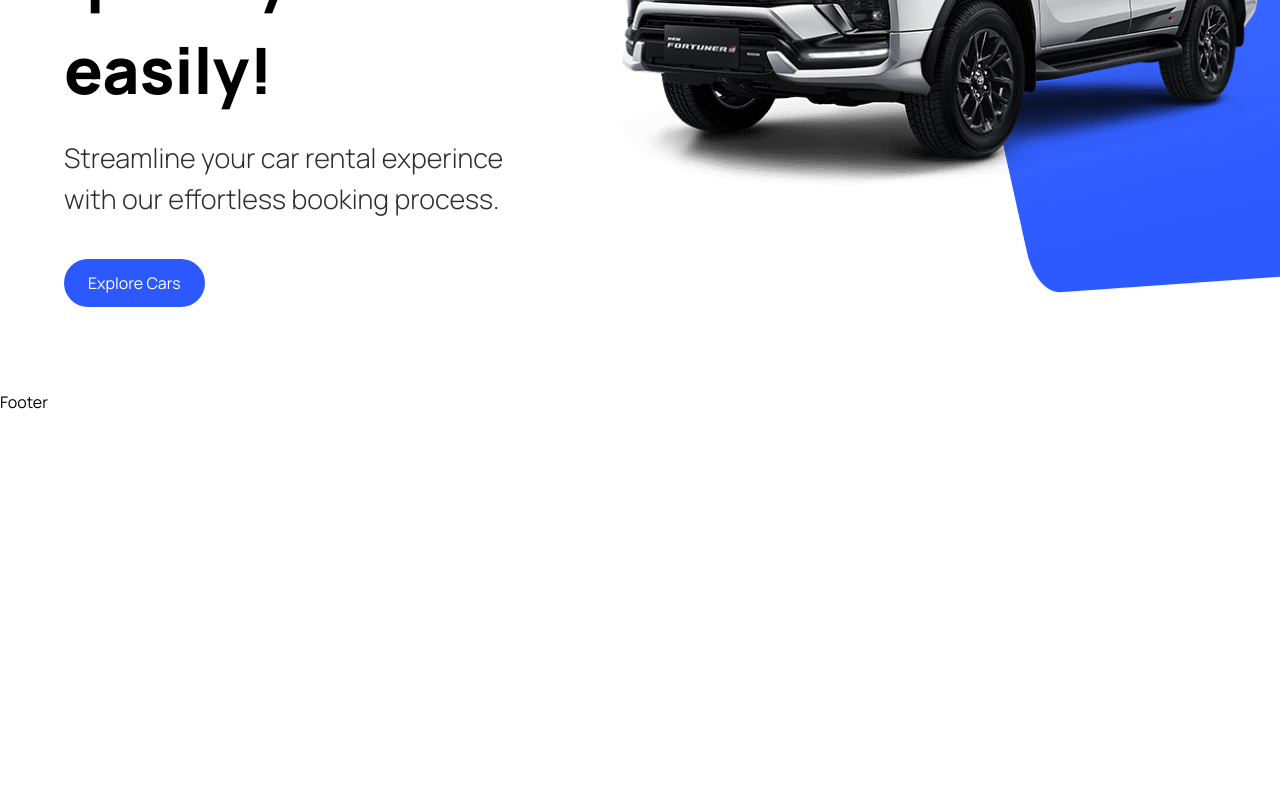
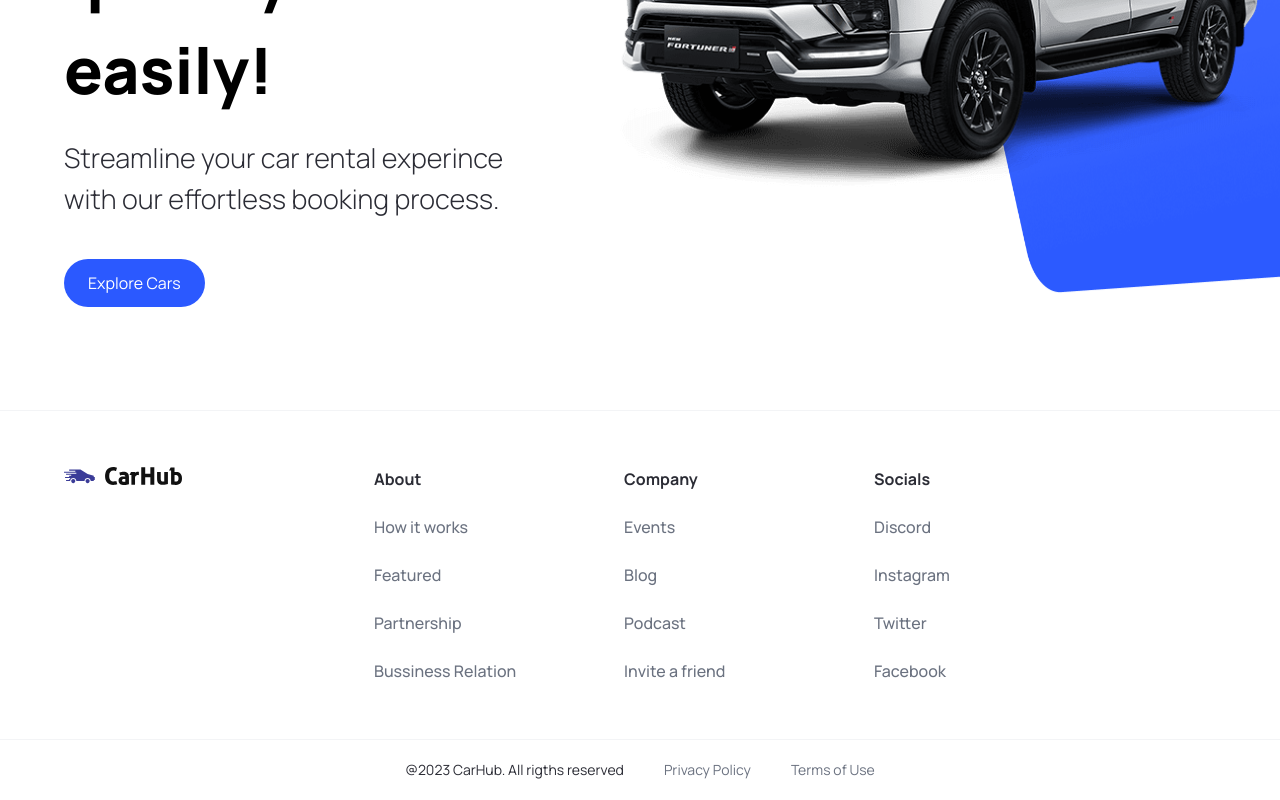
Before and after one commit to laurentiucm22/car-hub, a Next.js app: page / in a window 1280 px wide. Shown: the part 410-1210 px from the top of the page. Before the commit the page ends 824 px from the top, so only its background shows below. Built offline with nearby package versions, Linux system fonts and the light colour scheme.

Commit message:
Add footer

```diff
--- a/app/globals.css
+++ b/app/globals.css
@@ -170,7 +170,7 @@
 }
 
 .footer__links {
-  @apply flex-1 w-full flex md:justify-end flex-wrap max-md:mt-10 gap-20;
+  @apply flex-1 w-full flex md:justify-center flex-wrap max-md:mt-10 gap-20;
 }
 
 .footer__link {
@@ -182,7 +182,7 @@
 }
 
 .footer__copyrights-link {
-  @apply flex-1 flex sm:justify-end justify-center max-sm:mt-4 gap-10;
+  @apply flex-1 flex flex-col-reverse md:flex-row justify-center px-6 md:px-0 max-sm:mt-4 gap-10;
 }
 /* END: Footer styles */
 
--- a/components/Footer.tsx
+++ b/components/Footer.tsx
@@ -1,5 +1,52 @@
+import Image from "next/image";
+import Link from "next/link";
+import CarhubLogo from "@/public/logo.svg";
+import { footerLinks } from "@/constants";
+
 const Footer = () => {
-  return <div>Footer</div>;
+  return (
+    <footer className="flex flex-col text-black-100 mt-5 border-t border-gray-100">
+      <div className="flex flex-col md:flex-row md:flex-wrap justify-between gap-5 sm:px-16 px-6 py-10 md:py-14">
+        <div className="flex justify-center items-start gap-6 ">
+          <Image
+            src={CarhubLogo}
+            alt="logo"
+            width={118}
+            height={18}
+            objectFit="contain"
+          />
+        </div>
+        <div className="footer__links">
+          {footerLinks.map(({ title, links }) => (
+            <div key={title} className="footer__link">
+              <h3 className="font-bold">{title}</h3>
+              {links.map(({ title, url }) => (
+                <Link
+                  key={title}
+                  href={url}
+                  className="text-gray-500 hover:text-indigo-400 transition-all ease-in-out font-medium duration-200"
+                  target="_blank"
+                >
+                  {title}
+                </Link>
+              ))}
+            </div>
+          ))}
+        </div>
+      </div>
+      <div className="flex justify-center items-center border-t border-gray-100 text-sm py-5">
+        <div className="footer__copyrights-link">
+          <p>@2023 CarHub. All rigths reserved</p>
+          <Link href="/" className="text-gray-500 hover:text-indigo-400">
+            Privacy Policy
+          </Link>
+          <Link href="/" className="text-gray-500 hover:text-indigo-400">
+            Terms of Use
+          </Link>
+        </div>
+      </div>
+    </footer>
+  );
 };
 
 export default Footer;
--- a/components/Hero.tsx
+++ b/components/Hero.tsx
@@ -3,10 +3,11 @@
 import { FC } from "react";
 import { CustomeButtom } from "./index";
 import Image from "next/image";
-// import HeroCar from "@/public/hero.png";
+import HeroCar from "@/public/hero.png";
 
 const Hero: FC = () => {
   const handleScroll = () => {};
+
   return (
     <div className="hero">
       <div className="flex-1 pt-36 padding-x">
@@ -26,7 +27,7 @@ const Hero: FC = () => {
       </div>
       <div className="hero__image-container">
         <div className="hero__image">
-          <Image src="/hero.png" alt="Car" fill className="object-contain" />
+          <Image src={HeroCar} alt="Car" fill objectFit="contain" />
           <div className="hero__image-overlay"></div>
         </div>
       </div>
--- a/components/Navbar.tsx
+++ b/components/Navbar.tsx
@@ -1,6 +1,6 @@
 import Link from "next/link";
 import Image from "next/image";
-import CarHubLogo from "../public/logo.svg";
+import CarhubLogo from "../public/logo.svg";
 
 import { CustomeButtom } from "./";
 
@@ -10,7 +10,7 @@ const Navbar = () => {
       <nav className="max-w-[1440px] mx-auto flex justify-between items-center px-6 sm:16 py-4 sha">
         <Link href="/" className="flex justify-center items-center">
           <Image
-            src={CarHubLogo}
+            src={CarhubLogo}
             alt="carhub logo"
             width={118}
             height={18}
--- /dev/null
+++ b/constants/index.ts
@@ -0,0 +1,101 @@
+export const manufacturers = [
+  "Acura",
+  "Alfa Romeo",
+  "Aston Martin",
+  "Audi",
+  "Bentley",
+  "BMW",
+  "Buick",
+  "Cadillac",
+  "Chevrolet",
+  "Chrysler",
+  "Citroen",
+  "Dodge",
+  "Ferrari",
+  "Fiat",
+  "Ford",
+  "GMC",
+  "Honda",
+  "Hyundai",
+  "Infiniti",
+  "Jaguar",
+  "Jeep",
+  "Kia",
+  "Lamborghini",
+  "Land Rover",
+  "Lexus",
+  "Lincoln",
+  "Maserati",
+  "Mazda",
+  "McLaren",
+  "Mercedes-Benz",
+  "MINI",
+  "Mitsubishi",
+  "Nissan",
+  "Porsche",
+  "Ram",
+  "Rolls-Royce",
+  "Subaru",
+  "Tesla",
+  "Toyota",
+  "Volkswagen",
+  "Volvo",
+];
+
+export const yearsOfProduction = [
+  { title: "Year", value: "" },
+  { title: "2015", value: "2015" },
+  { title: "2016", value: "2016" },
+  { title: "2017", value: "2017" },
+  { title: "2018", value: "2018" },
+  { title: "2019", value: "2019" },
+  { title: "2020", value: "2020" },
+  { title: "2021", value: "2021" },
+  { title: "2022", value: "2022" },
+  { title: "2023", value: "2023" },
+];
+
+export const fuels = [
+  {
+    title: "Fuel",
+    value: "",
+  },
+  {
+    title: "Gas",
+    value: "Gas",
+  },
+  {
+    title: "Electricity",
+    value: "Electricity",
+  },
+];
+
+export const footerLinks = [
+  {
+    title: "About",
+    links: [
+      { title: "How it works", url: "/" },
+      { title: "Featured", url: "/" },
+      { title: "Partnership", url: "/" },
+      { title: "Bussiness Relation", url: "/" },
+    ],
+  },
+  {
+    title: "Company",
+    links: [
+      { title: "Events", url: "/" },
+      { title: "Blog", url: "/" },
+      { title: "Podcast", url: "/" },
+      { title: "Invite a friend", url: "/" },
+    ],
+  },
+  {
+    title: "Socials",
+    links: [
+      { title: "Discord", url: "https://www.instagram.com/zoomclm/" },
+      { title: "Instagram", url: "https://www.instagram.com/zoomclm/" },
+      { title: "Twitter", url: "https://www.instagram.com/zoomclm/" },
+      { title: "Facebook", url: "https://www.instagram.com/zoomclm/" },
+    ],
+  },
+] as const;
```
